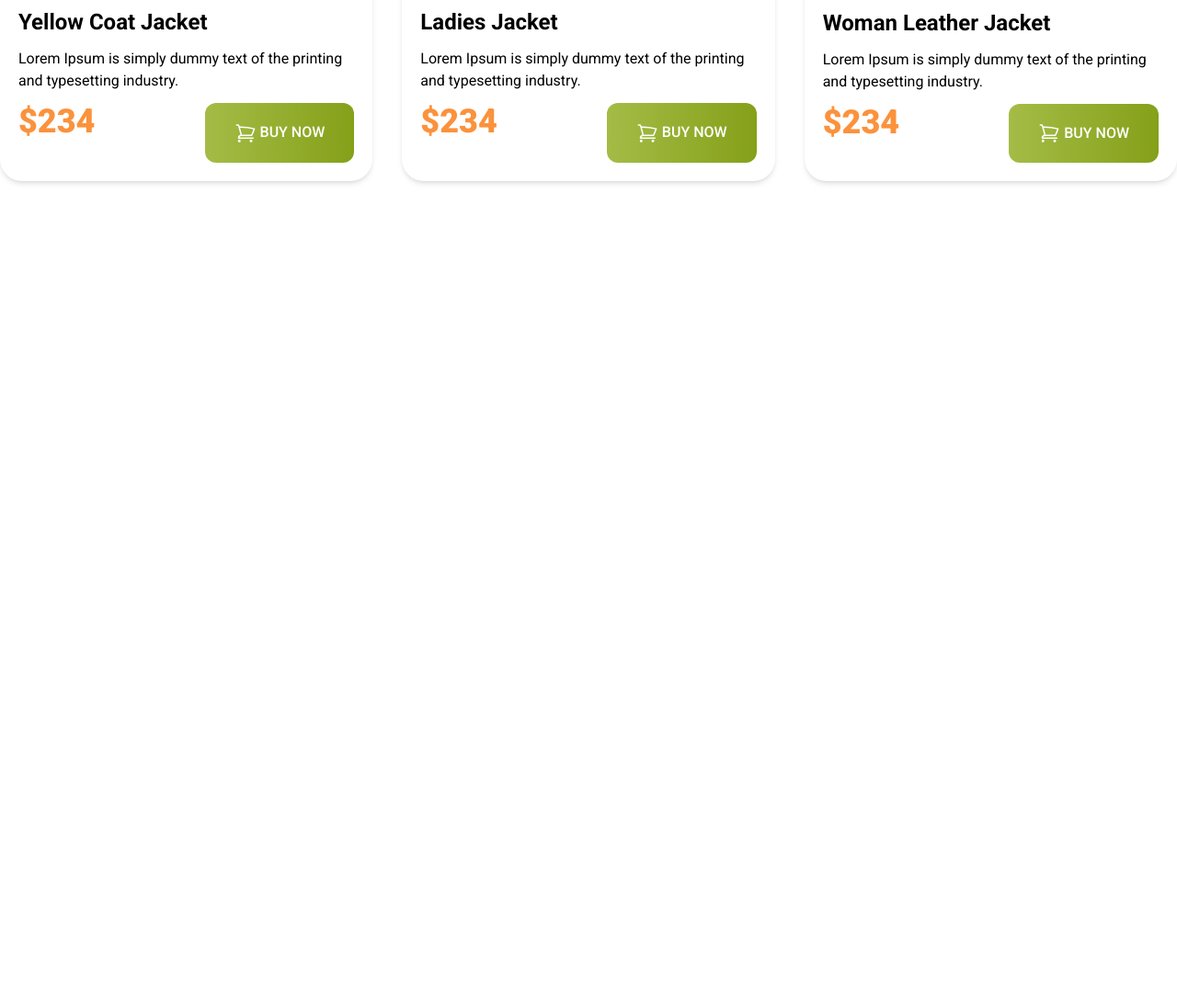
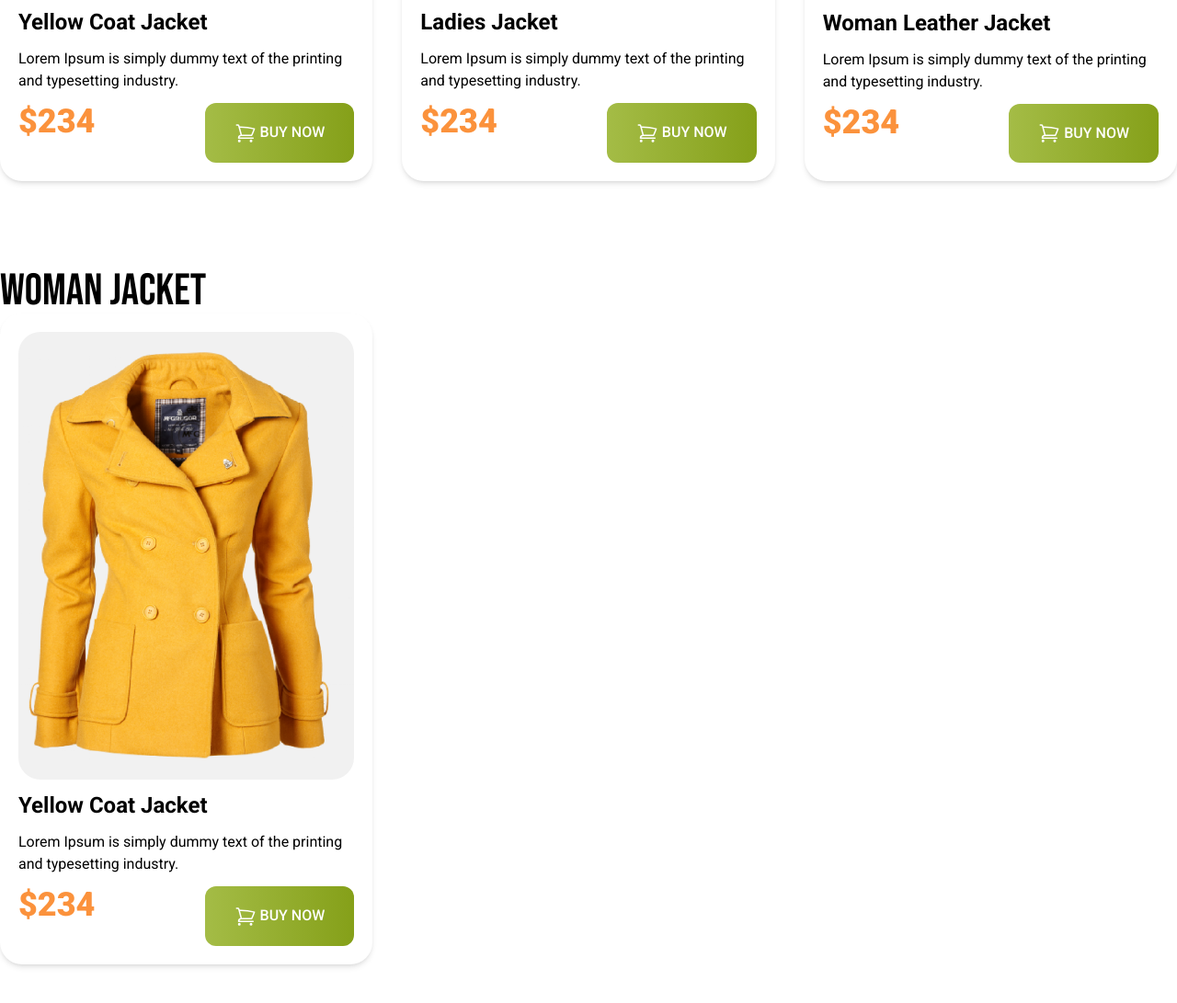
Before and after one commit to parvez1407/penguin-fashion-tailwind, a plain HTML site: page index.html in a window 1280 px wide. Shown: the part 1246-2337 px from the top of the page at 92% size. Before the commit the page ends 1491 px from the top, so only its background shows below. Drawn offline with nearby package versions, Linux system fonts and the light colour scheme.

```diff
--- a/index.html
+++ b/index.html
@@ -111,6 +111,31 @@
                 </div>
             </div>
         </section>
+
+        <!-- Men section -->
+        <section class="py-12">
+            <h3 class="text-5xl uppercase font-bebas">W0Man Jacket</h3>
+            <!-- Jackets Container -->
+            <div class="grid grid-cols-1 md:grid-cols-3 gap-8 font-roboto ">
+                <!-- jacket 1 -->
+                <div class="space-y-3 p-5 rounded-3xl shadow-md">
+                    <div class="bg-[#F1F1F1] rounded-3xl py-5">
+                        <img src="images/jacket-1.png" alt="women-jacket-1">
+                    </div>
+                    <h4 class="text-2xl font-bold">Yellow Coat Jacket </h4>
+                    <p>Lorem Ipsum is simply dummy text of the printing and typesetting industry.</p>
+                    <div class="flex justify-between">
+                        <h3 class="text-4xl font-black text-orange-400">$234</h3>
+                        <button class="py-5 px-8 bg-gradient-to-r from-[#A4BC46] to-[#85A019] rounded-xl text-white font-medium">
+                            <svg xmlns="http://www.w3.org/2000/svg" fill="none" viewBox="0 0 24 24" stroke-width="1.5" stroke="currentColor" class="size-6 inline">
+                                <path stroke-linecap="round" stroke-linejoin="round" d="M2.25 3h1.386c.51 0 .955.343 1.087.835l.383 1.437M7.5 14.25a3 3 0 0 0-3 3h15.75m-12.75-3h11.218c1.121-2.3 2.1-4.684 2.924-7.138a60.114 60.114 0 0 0-16.536-1.84M7.5 14.25 5.106 5.272M6 20.25a.75.75 0 1 1-1.5 0 .75.75 0 0 1 1.5 0Zm12.75 0a.75.75 0 1 1-1.5 0 .75.75 0 0 1 1.5 0Z" />
+                              </svg>
+
+                            BUY NOW
+                        </button>
+                    </div>
+                </div>
+        </section>
     </main>
 
     <footer>
```
